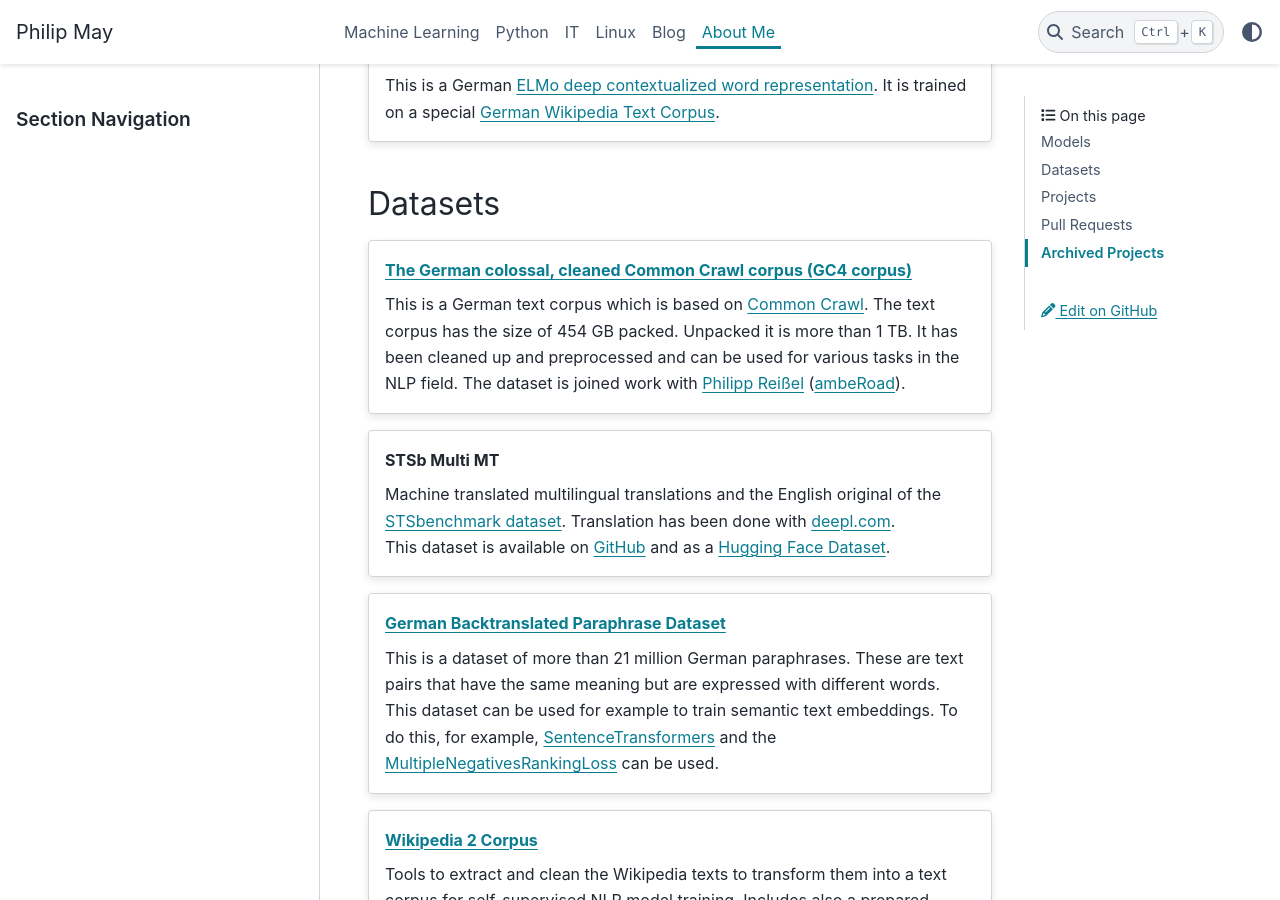
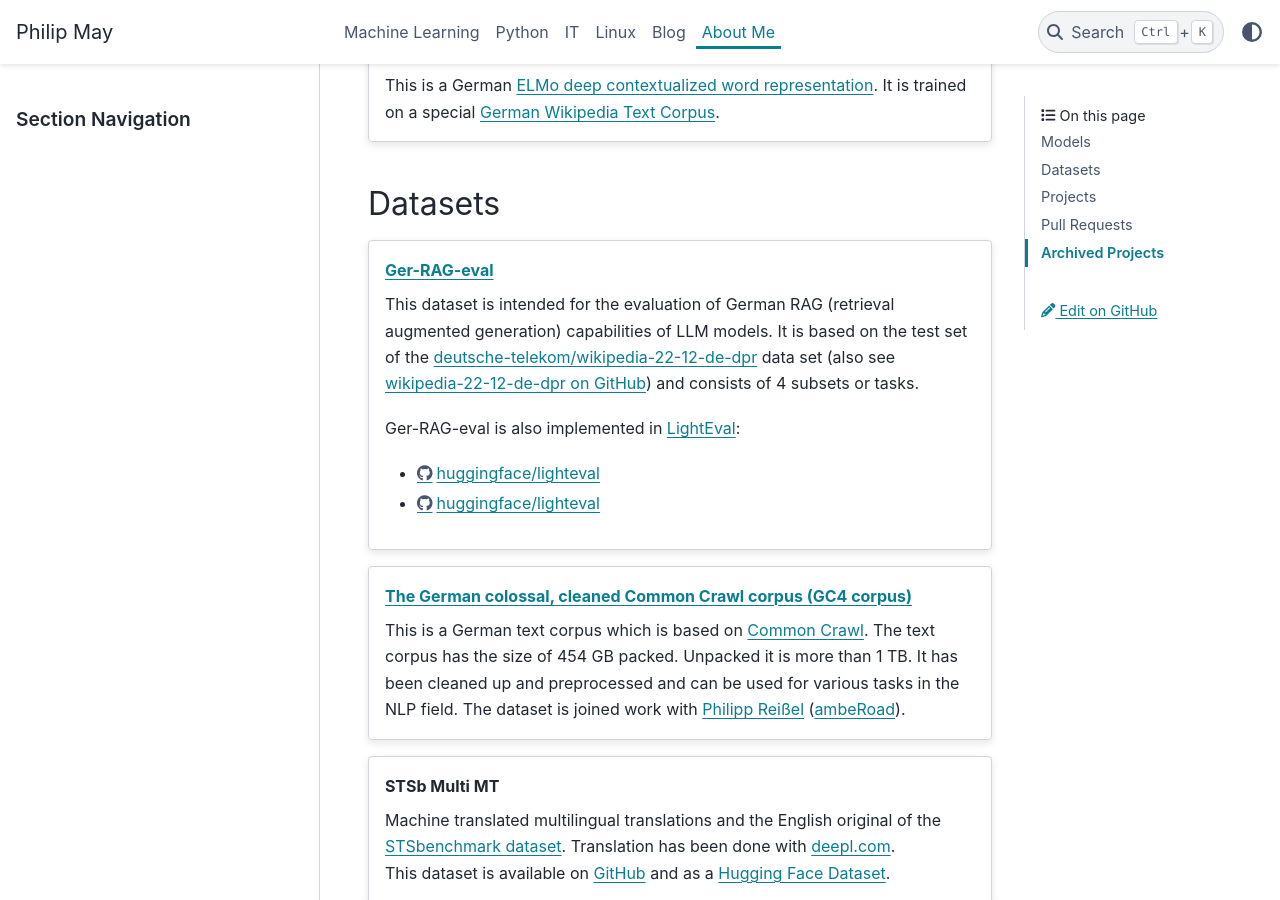
Before and after one commit to PhilipMay/PhilipMay_org, a Sphinx documentation site: the page built from source/about-me.md, in a window 1280 px wide and 900 px high, scrolled down 1133 px. Built offline with Sphinx 7.4.7 and the PyData theme 0.15.4, drawn with Linux system fonts in a browser that asks for light colours; comment, search, counter and statistics services are not loaded.

Commit message:
add ger rag eval to about me

```diff
--- a/source/about-me.md
+++ b/source/about-me.md
@@ -44,6 +44,18 @@
 :::
 
 ## Datasets
+
+:::{card} [Ger-RAG-eval](https://huggingface.co/datasets/deutsche-telekom/Ger-RAG-eval)
+This dataset is intended for the evaluation of German RAG (retrieval augmented generation) capabilities of LLM models.
+It is based on the test set of the [deutsche-telekom/wikipedia-22-12-de-dpr](https://huggingface.co/datasets/deutsche-telekom/wikipedia-22-12-de-dpr)
+data set (also see [wikipedia-22-12-de-dpr on GitHub](https://github.com/telekom/wikipedia-22-12-de-dpr)) and
+consists of 4 subsets or tasks.
+
+Ger-RAG-eval is also implemented in [LightEval](https://github.com/huggingface/lighteval):
+
+- <https://github.com/huggingface/lighteval/blob/main/community_tasks/german_rag_evals.py>
+- <https://github.com/huggingface/lighteval/blob/main/examples/tasks/all_german_rag_evals.txt>
+:::
 
 :::{card} [The German colossal, cleaned Common Crawl corpus (GC4 corpus)](https://german-nlp-group.github.io/projects/gc4-corpus.html)
 This is a German text corpus which is based on [Common Crawl](https://commoncrawl.org/).
```
